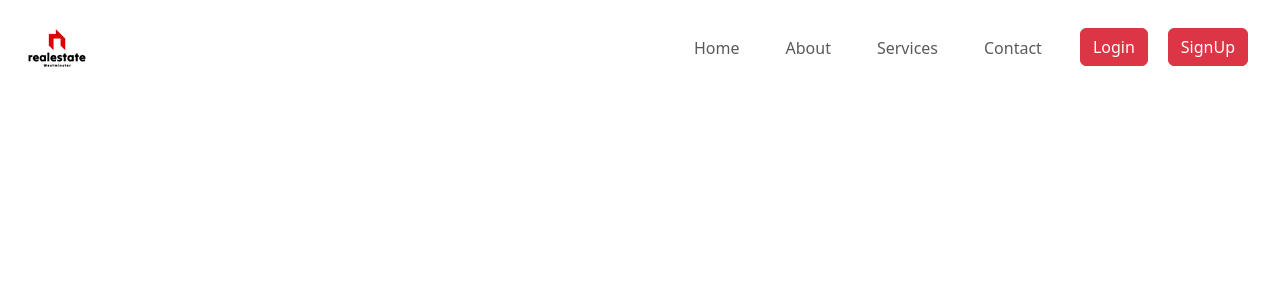
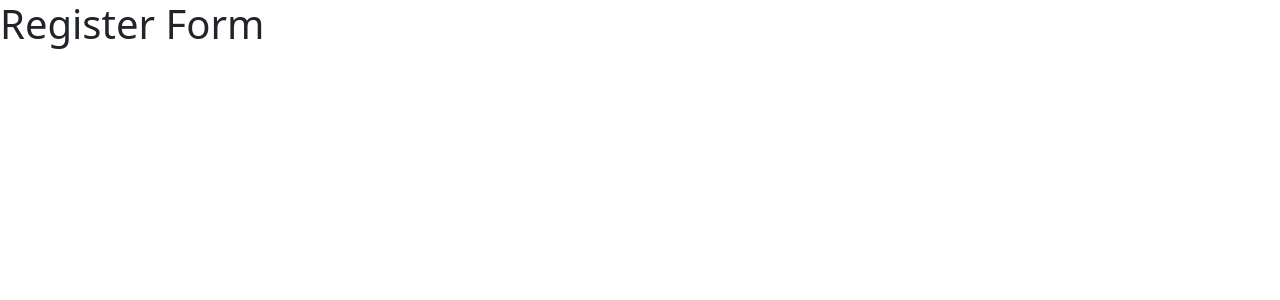
Before and after one commit to ernestisibor9/westminster_real_estate, a React (Create React App) app in the folder frontend/real_estate/: page /register in a window 1280 px wide. Shown: the top 300 px of the page. Built offline with nearby package versions, Linux system fonts and the light colour scheme.

Commit message:
route for register

```diff
--- a/frontend/real_estate/src/App.js
+++ b/frontend/real_estate/src/App.js
@@ -1,18 +1,19 @@
-import React from 'react'
+
 import 'bootstrap/dist/css/bootstrap.min.css'
 import 'bootstrap/dist/js/bootstrap.min.js'
 import { Routes, Route } from 'react-router-dom'
 import Home from './pages/Home/Home'
 import About from './pages/About/About'
-import Navbar from './component/Navbar/Navbar'
+import Register from './pages/Register/Register'
 
 function App() {
+
   return (
     <div>
-      <Navbar/>
       <Routes>
         <Route path="/" element={<Home/>} />
         <Route path="about" element={<About/>} />
+        <Route path="register" element={<Register/>} />
         {/* <Route path="/login" element={<Login />} />
         <Route path="/register" element={<Register />} /> */}
       </Routes>
--- a/frontend/real_estate/src/component/Navbar/Navbar.jsx
+++ b/frontend/real_estate/src/component/Navbar/Navbar.jsx
@@ -59,7 +59,7 @@ function Navbar() {
                 </Link>
               </li>
               <li class="nav-item">
-                <Link to = '#' class="btn btn-danger">
+                <Link to = '/register' class="btn btn-danger">
                   SignUp
                 </Link>
               </li>
--- a/frontend/real_estate/src/pages/About/About.jsx
+++ b/frontend/real_estate/src/pages/About/About.jsx
@@ -1,8 +1,10 @@
 import React from 'react'
+import Navbar from '../../component/Navbar/Navbar'
 
 function About() {
   return (
     <div>
+      <Navbar/>
       <h1>This is about us</h1>
     </div>
   )
--- a/frontend/real_estate/src/pages/Home/Home.jsx
+++ b/frontend/real_estate/src/pages/Home/Home.jsx
@@ -2,10 +2,12 @@ import React from 'react'
 import Hero from '../../component/Hero/Hero'
 import WhoWeAre from '../../component/WhoWeAre/WhoWeAre'
 import FeaturedProperties from '../../component/FeaturedProperties/FeaturedProperties'
+import Navbar from '../../component/Navbar/Navbar'
 
 function Home() {
   return (
     <div>
+      <Navbar/>
         <Hero/>
         <WhoWeAre/>
         <FeaturedProperties/>
--- /dev/null
+++ b/frontend/real_estate/src/pages/Register/Register.jsx
@@ -0,0 +1,11 @@
+import React from 'react'
+
+function Register() {
+  return (
+    <div>
+      <h1>Register Form</h1>
+    </div>
+  )
+}
+
+export default Register
```
Also changed, not shown: frontend/real_estate/src/pages/Register/Register.css (added).
